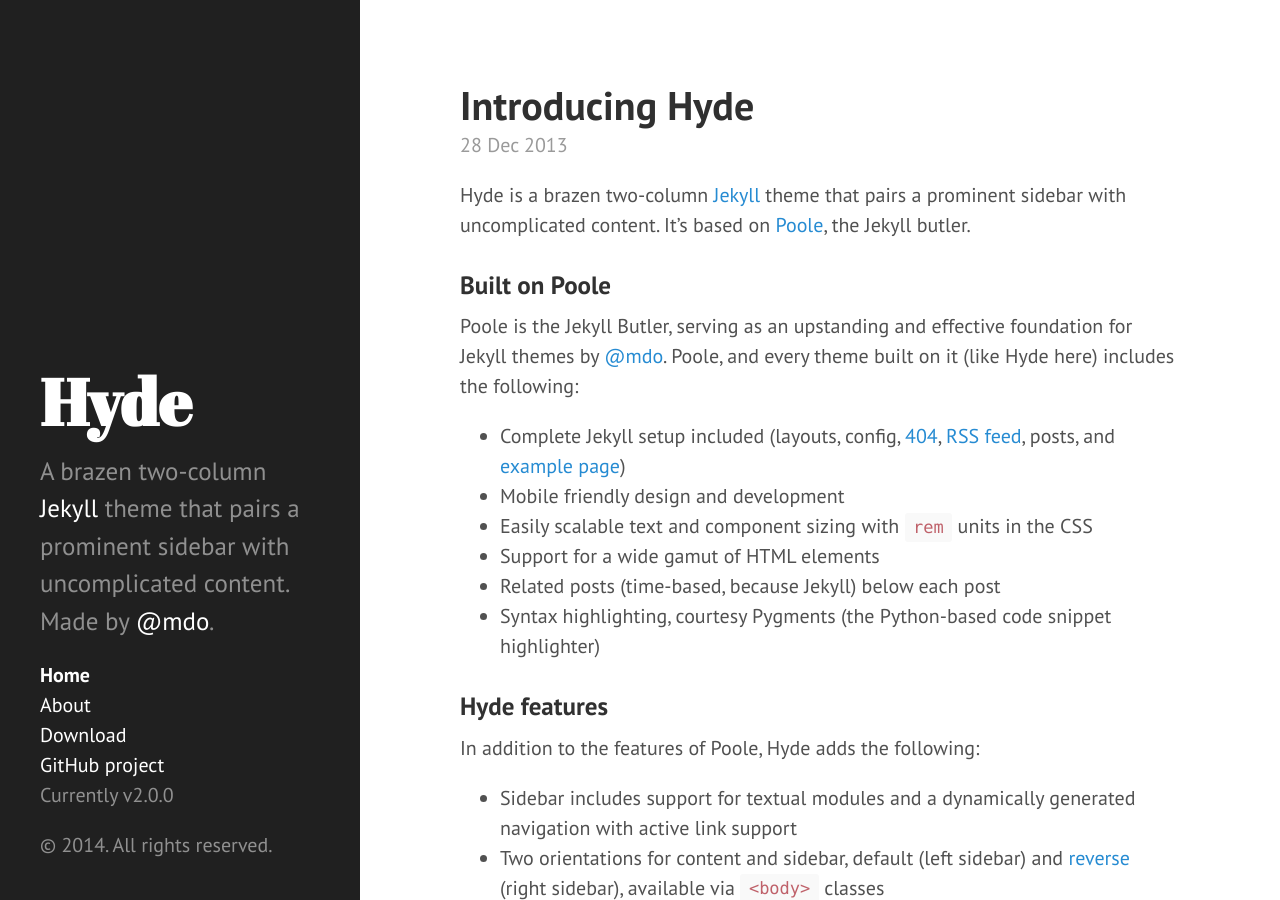
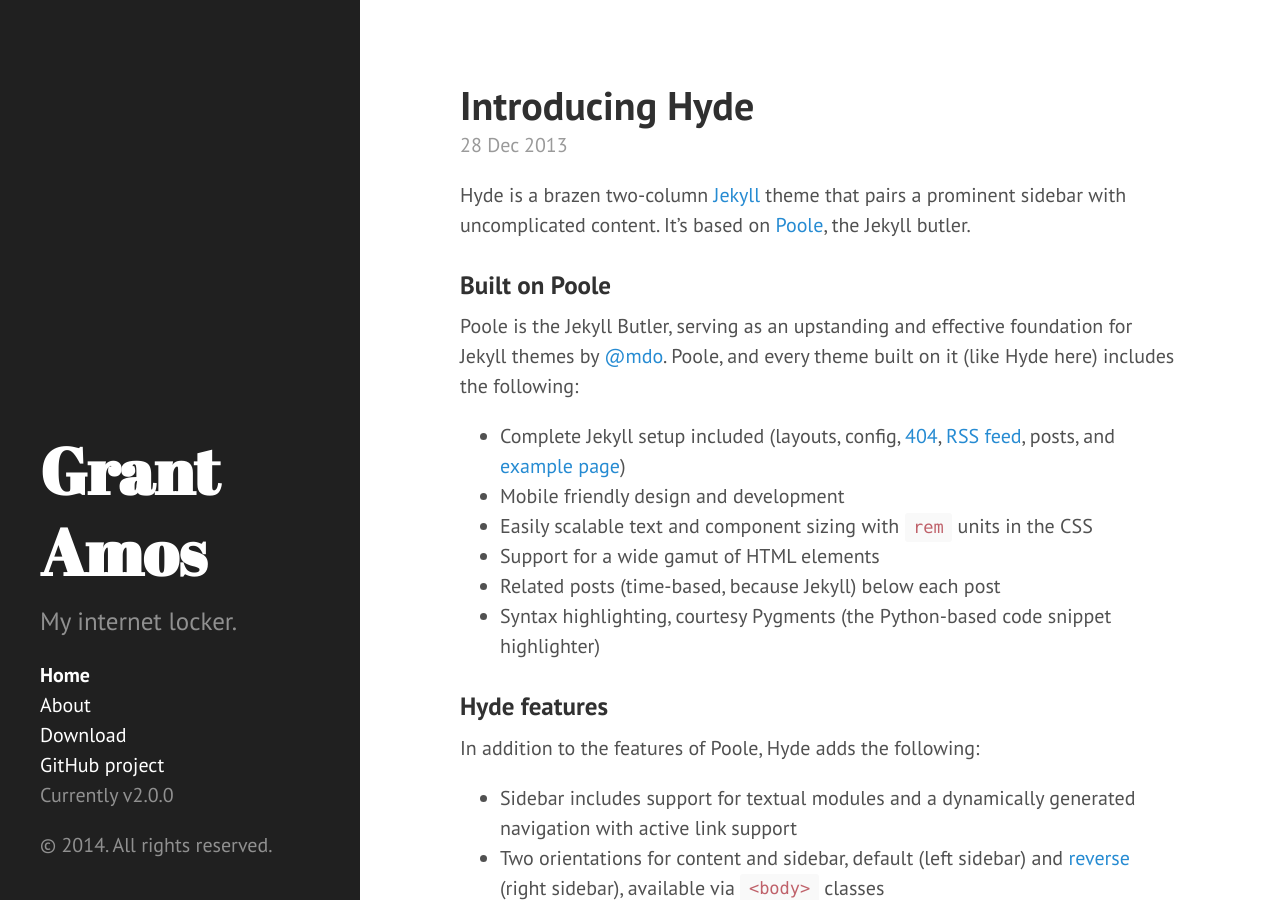
Before and after one commit to grantamos/grantamos.github.io, a Jekyll site: the page built from index.html, in a window 1280 px wide and 900 px high. Built offline with Jekyll 4.4.1, drawn with Linux system fonts in a browser that asks for light colours; Markdown is read by kramdown in place of the engine named in the settings; the list of posts is cut into pages by our own code.

Commit message:
Playing with the _config.yml

```diff
--- a/_config.yml
+++ b/_config.yml
@@ -6,10 +6,10 @@ highlighter:      pygments
 permalink:        pretty
 
 # Setup
-title:            Hyde
-tagline:          'A Jekyll theme'
-description:      'A brazen two-column <a href="http://jekyllrb.com" target="_blank">Jekyll</a> theme that pairs a prominent sidebar with uncomplicated content. Made by <a href="https://twitter.com/mdo" target="_blank">@mdo</a>.'
-url:              http://hyde.getpoole.com
+title:            Grant Amos
+#tagline:          'Tagline?'
+description:      'My internet locker.'
+#url:              http://hyde.getpoole.com
 
 author:
   name:           'Mark Otto'
@@ -21,4 +21,4 @@ paginate:         5
 version:          2.0.0
 
 github:
-  repo:           https://github.com/poole/hyde
+  repo:           https://github.com/grantamos
```
